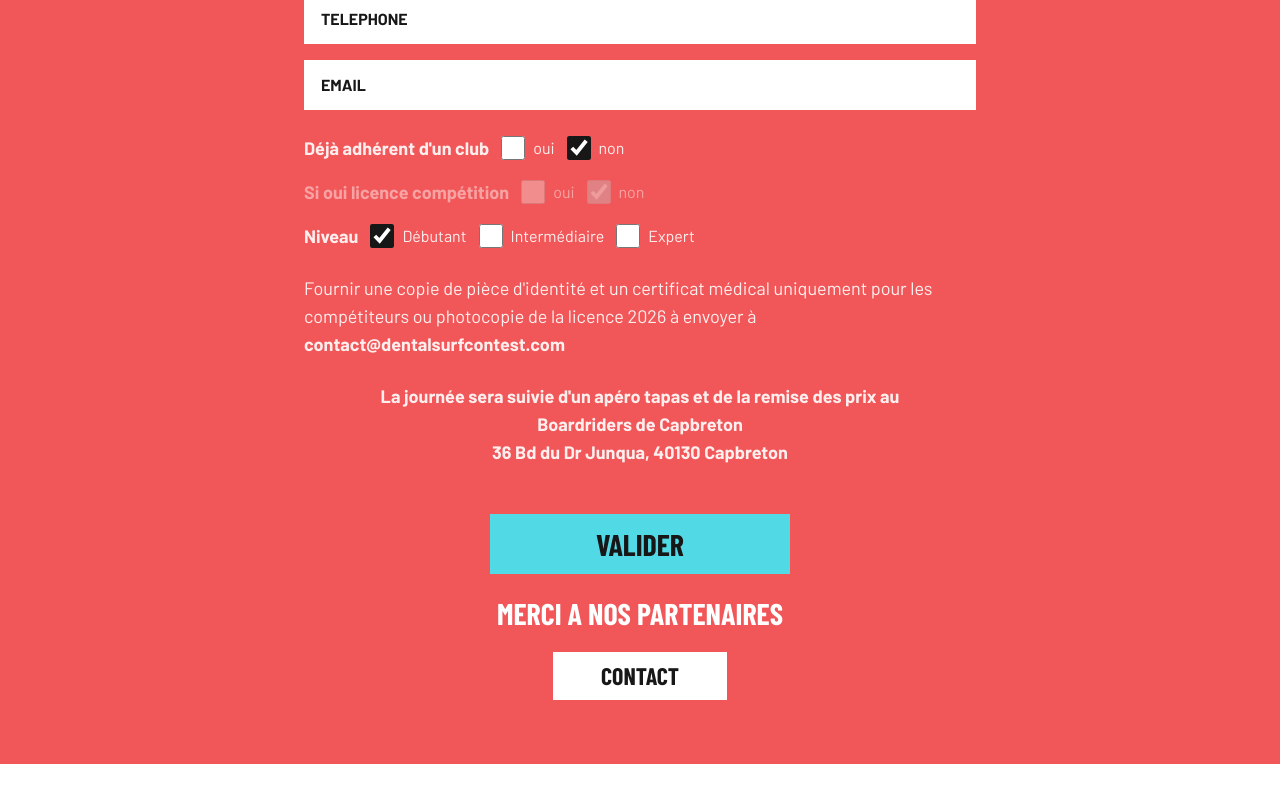
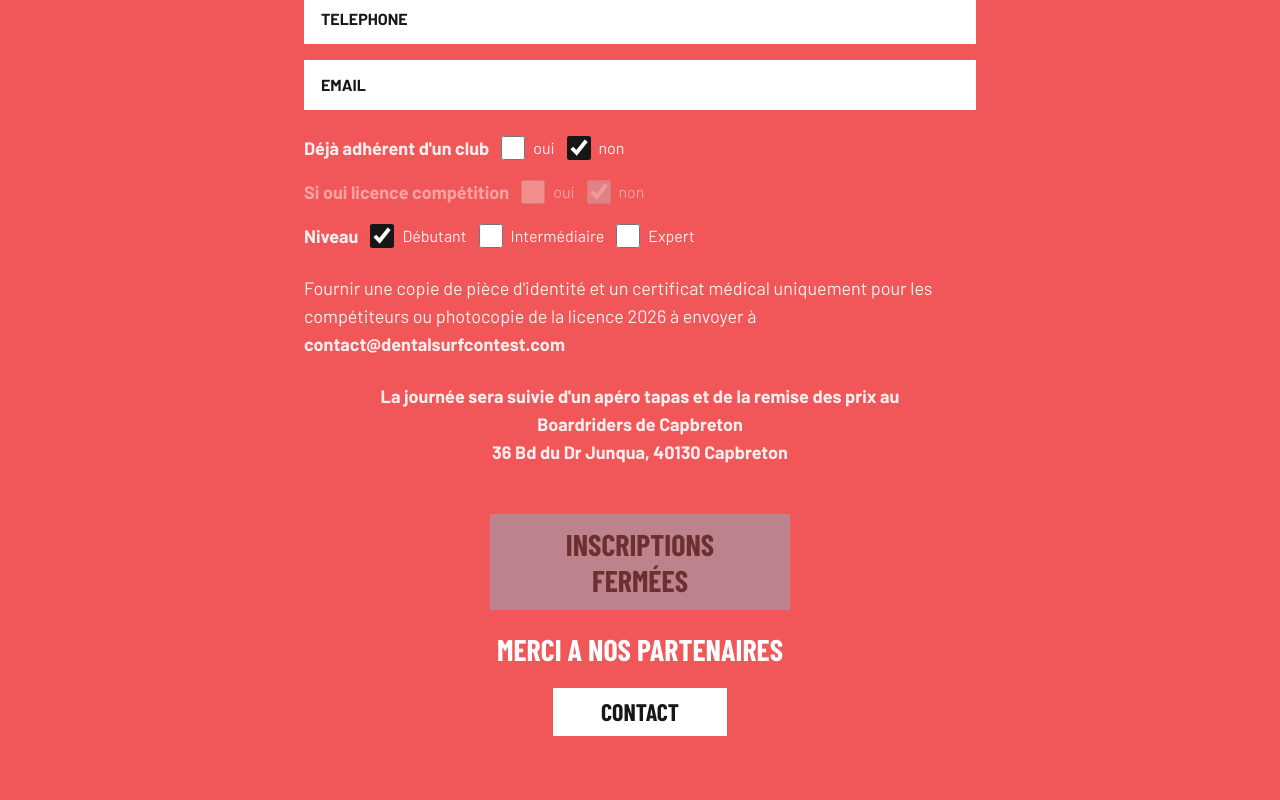
Before and after one commit to CyrThoDev/dental-surf-contest, a Next.js app: page / in a window 1280 px wide. Shown: the part 1570-2370 px from the top of the page. Before the commit the page ends 2334 px from the top, so only its background shows below. Built offline with nearby package versions, Linux system fonts and the light colour scheme; a web font is replaced by a local one.

Commit message:
inscriptions fermees

```diff
--- a/components/RegistrationForm.tsx
+++ b/components/RegistrationForm.tsx
@@ -4,6 +4,8 @@ import { useEffect, useMemo, useState } from "react";
 import { useForm } from "react-hook-form";
 import { zodResolver } from "@hookform/resolvers/zod";
 import { registrationSchema, type RegistrationInput } from "@/lib/validation";
+
+const REGISTRATIONS_OPEN = false;
 
 function FieldError({ msg }: { msg?: string }) {
   if (!msg) return null;
@@ -51,6 +53,8 @@ export default function RegistrationForm() {
   }, [clubMember, setValue]);
 
   const onSubmit = async (data: RegistrationInput) => {
+    if (!REGISTRATIONS_OPEN) return;
+
     setSubmitError(null);
 
     try {
@@ -310,10 +314,18 @@ export default function RegistrationForm() {
 
           <div className="mt-12 flex justify-center">
             <button
-              disabled={isSubmitting}
-              className="font-barlow-condensed w-[300px] bg-blue hover:bg-yellow active:bg-yellow px-8 py-3 text-3xl font-extrabold text-black disabled:opacity-60"
+              disabled={isSubmitting || !REGISTRATIONS_OPEN}
+              className={`font-barlow-condensed w-[300px] px-8 py-3 text-3xl font-extrabold text-black disabled:opacity-60 ${
+                REGISTRATIONS_OPEN
+                  ? "bg-blue hover:bg-yellow active:bg-yellow"
+                  : "bg-gray-400 text-black"
+              }`}
             >
-              {isSubmitting ? "ENVOI..." : "VALIDER"}
+              {!REGISTRATIONS_OPEN
+                ? "INSCRIPTIONS FERMÉES"
+                : isSubmitting
+                ? "ENVOI..."
+                : "VALIDER"}
             </button>
           </div>
 
```
